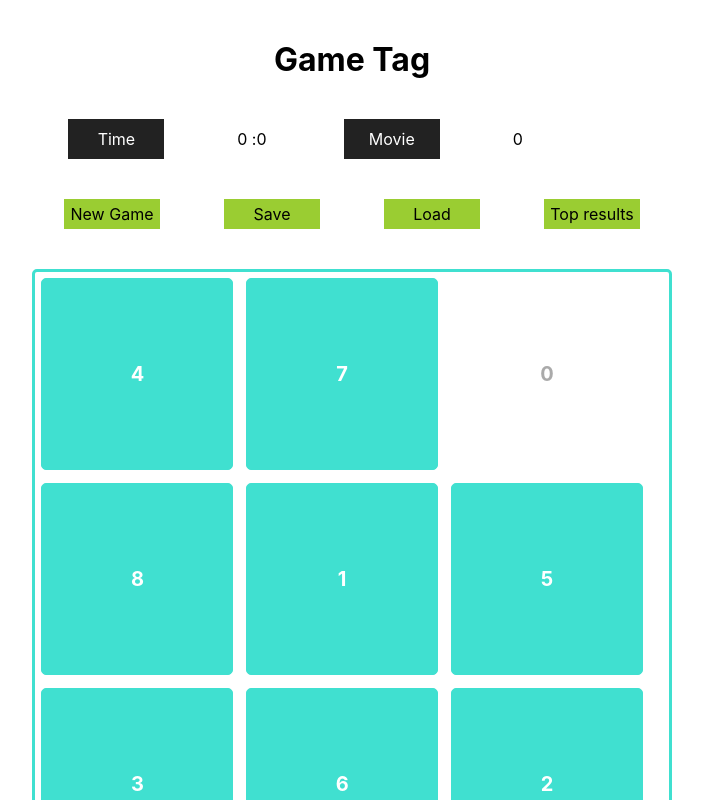
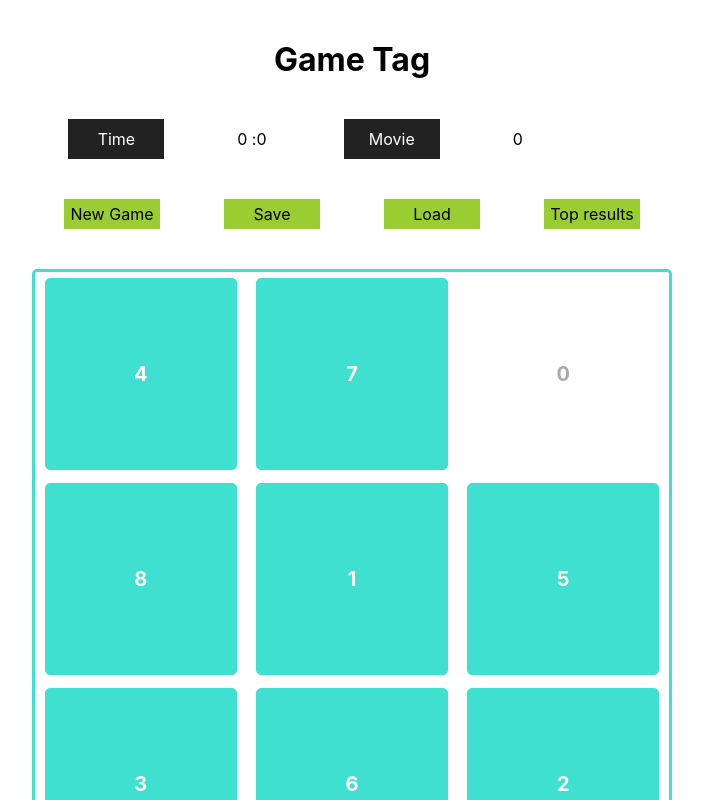
Before and after one commit to evakerrigan/tag-game-react, a React (Create React App) app: page / in a window 1280 px wide. Shown: the top 800 px of the page, without its empty margins (288-991 px from the left). Built offline with nearby package versions, Linux system fonts and the light colour scheme.

Commit message:
refactor: edit style css

```diff
--- a/src/App.css
+++ b/src/App.css
@@ -74,6 +74,7 @@ body {
   width: 100%;
   display: flex;
   flex-wrap: wrap;
+  justify-content: space-around;
 }
 
 .boardItem {
--- a/src/components/functions/createArr.js
+++ b/src/components/functions/createArr.js
@@ -1,5 +1,5 @@
 // import {checkInvertions} from './checkInvertions';
-import {searchIndex0Matrix} from './searchIndex0Matrix';
+// import {searchIndex0Matrix} from './searchIndex0Matrix';
 
 //перемешиватель элементов в массиве
 function mixarr(arr){
```
Also changed, not shown: src/components/Board.jsx (+7 -7 lines).
